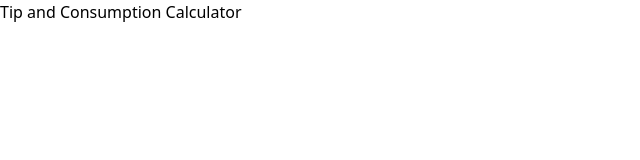
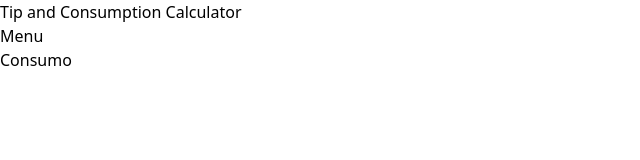
Before and after one commit to cilfonegabriel/calculator-tip-react, a React (Vite) app: page / in a window 1280 px wide. Shown: the top 160 px of the page, without its empty margins (0-640 px from the left). Built offline with nearby package versions, Linux system fonts and the light colour scheme.

Commit message:
Add principal conteiners

```diff
--- a/src/App.tsx
+++ b/src/App.tsx
@@ -9,6 +9,16 @@
       <header className="bg-teal-400 py-5">
         <h1 className="text-center font-black text-4xl">Tip and Consumption Calculator</h1>
       </header>
+
+      <main className="max-w-7xl mx-auto py-20 grid md:grid-cols-2">
+        <div>
+          <h2>Menu</h2>
+        </div>
+
+        <div className="">
+          <h2>Consumo</h2>
+        </div>
+      </main>
     </>
   )
 }
```
